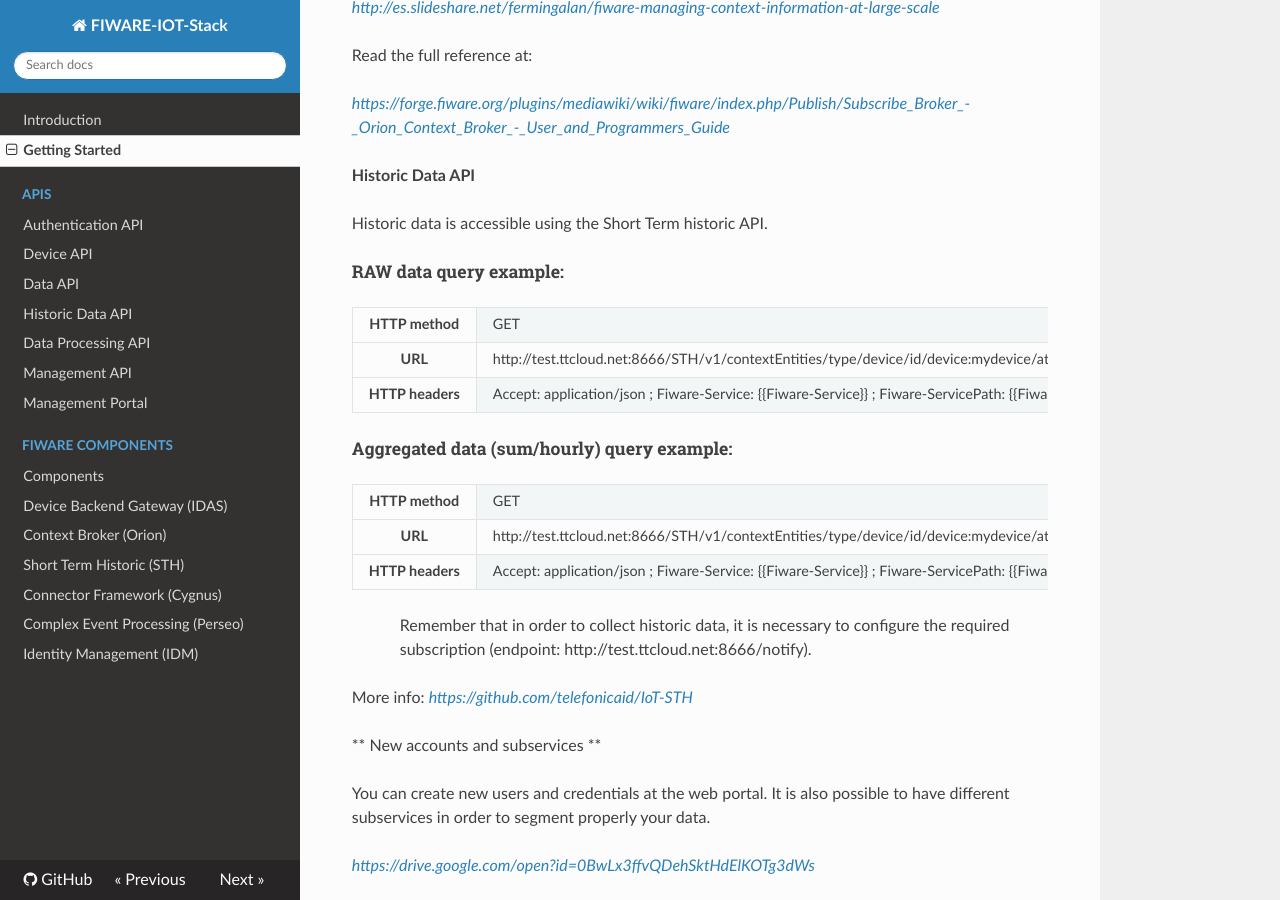
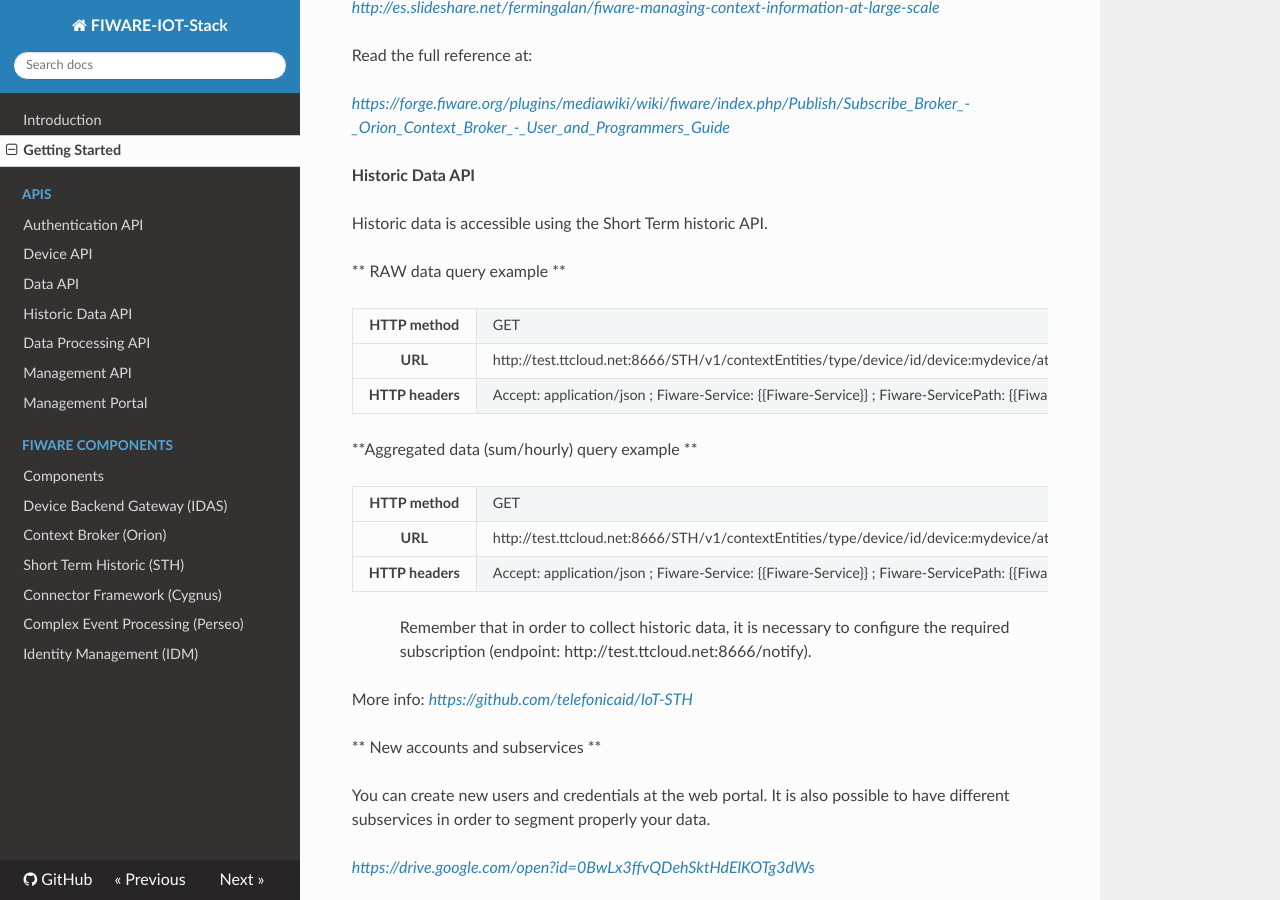
Before and after one commit to telefonicaid/thinking-cities, an MkDocs documentation site: the page built from docs/quickguide.md, in a window 1280 px wide and 900 px high, scrolled down 6594 px. Built offline with MkDocs 1.6.1, drawn with Linux system fonts in a browser that asks for light colours; nearby versions of some CDN libraries; old or Windows-style settings are respelled for this version of MkDocs.

```diff
--- a/docs/quickguide.md
+++ b/docs/quickguide.md
@@ -379,7 +379,7 @@ Read the full reference at:
 Historic data is accessible using the Short Term historic API.
 
 
-##### RAW data query example:
+** RAW data query example **
 
 <p>
 <table cellpadding="10", border="1" >
@@ -399,7 +399,8 @@ Historic data is accessible using the Short Term historic API.
 </p>
 
 
-##### Aggregated data (sum/hourly) query example:
+**Aggregated data (sum/hourly) query example **
+
 <p>
 <table cellpadding="10", border="1" >
   <tr>
```
